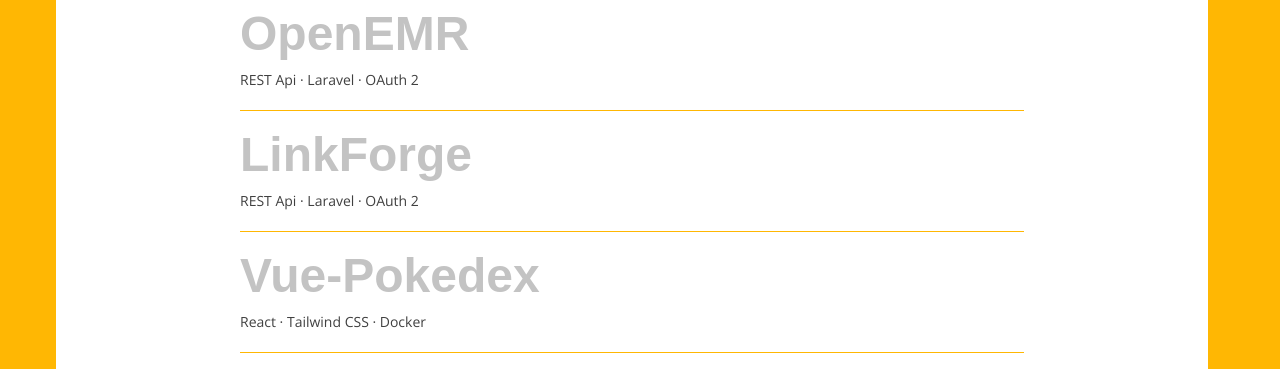
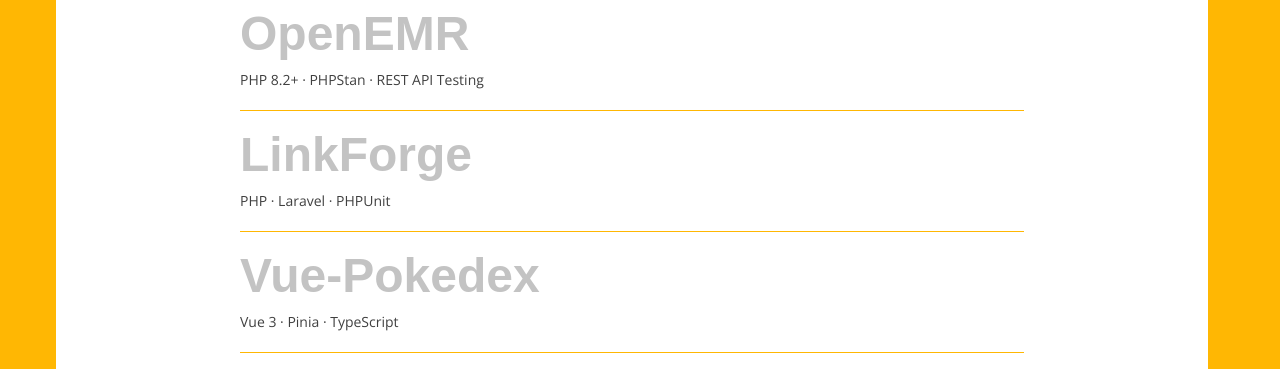
Before and after one commit to miguelm-montano/personalpage, a React (Vite) app: page /projects in a window 1280 px wide. Shown: the part 403-772 px from the top of the page. Built offline with nearby package versions, Linux system fonts and the light colour scheme; a web font is replaced by a local one.

Commit message:
chore: Info on the techs used in each project updated

```diff
--- a/src/pages/Projects/index.jsx
+++ b/src/pages/Projects/index.jsx
@@ -4,10 +4,10 @@
 ];
 
 const OPEN_SOURCE = [
-  { name: "OpenEMR", techs: ["REST Api", "Laravel", "OAuth 2"] },
-  { name: "LinkForge", techs: ["REST Api", "Laravel", "OAuth 2"] },
-  { name: "Vue-Pokedex", techs: ["React", "Tailwind CSS", "Docker"] },
-  { name: "USCM", techs: ["React", "Tailwind CSS", "Docker"] },
+  { name: "OpenEMR", techs: ["PHP 8.2+", "PHPStan", "REST API Testing"] },
+  { name: "LinkForge", techs: ["PHP", "Laravel", "PHPUnit"] },
+  { name: "Vue-Pokedex", techs: ["Vue 3", "Pinia", "TypeScript"] },
+  { name: "USCM", techs: ["PHP", "JavaScript", "HTML"] },
 ];
 
 function SectionLabel({ children }) {
```
